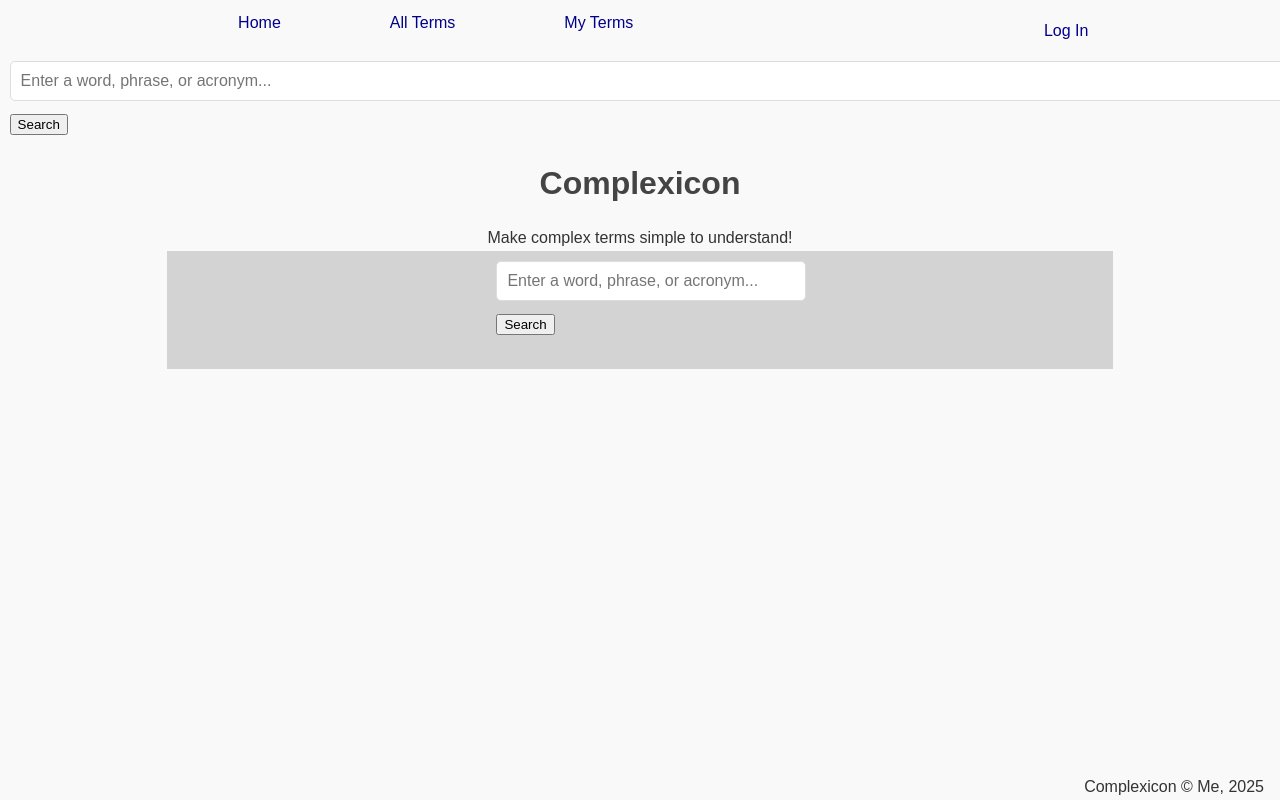
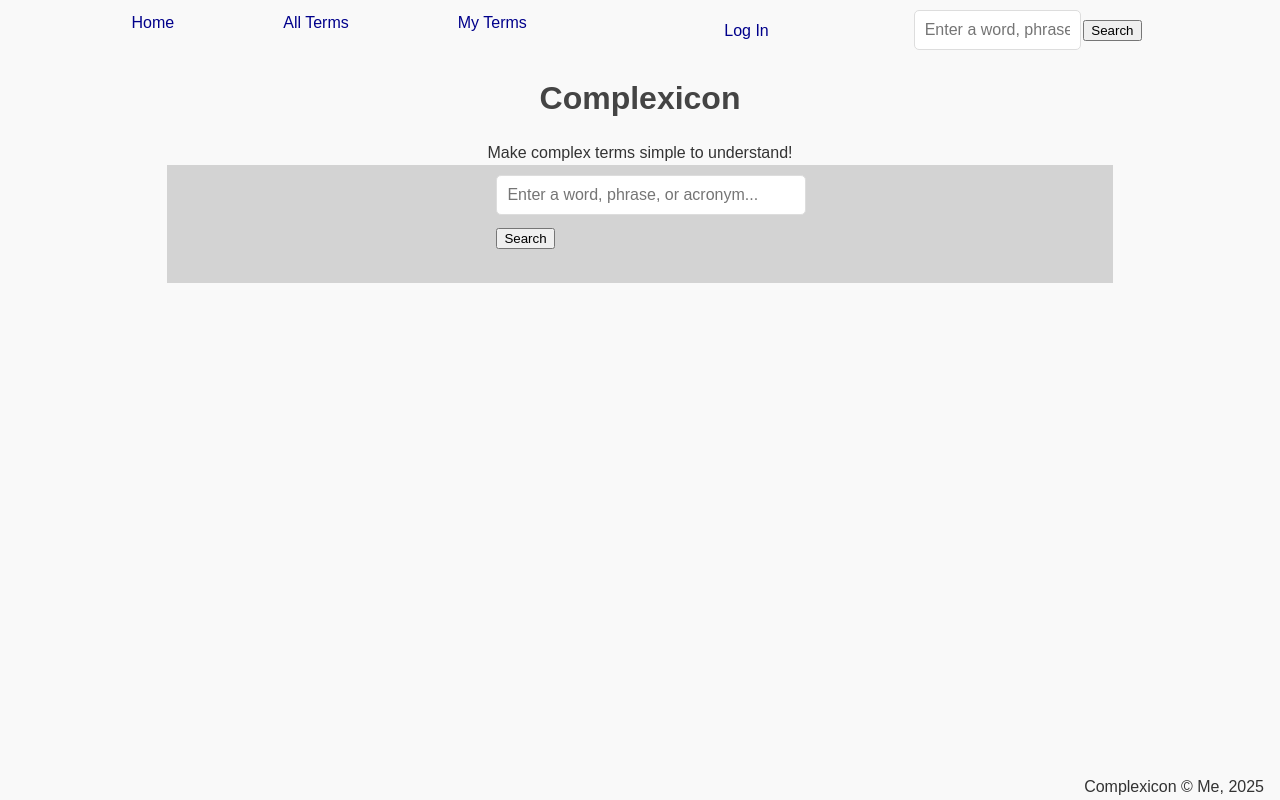
Before and after one commit to zMontreuilRRC/full-stack-demo, a React (Vite) app: page / in a window 1280 px wide. Built offline with nearby package versions, Linux system fonts and the light colour scheme.

Commit message:
Add search function to all pages, styled

```diff
--- a/src/App.css
+++ b/src/App.css
@@ -64,6 +64,11 @@ input:focus, textarea:focus, select:focus {
   box-shadow: 0 0 3px rgba(0, 123, 255, 0.3);
 }
 
+.search-and-list {
+  max-width: 80%;
+  margin: auto;
+}
+
 /* FOOTER */
 footer {
   position: fixed;
@@ -83,3 +88,13 @@ nav .page-links {
 nav span {
   margin: 0.5em;
 }
+
+nav .search-form {
+  max-width: 50%;
+}
+
+nav .search-form input {
+  display: inline;
+  max-width: 50%;
+  margin: 0 2px;
+}
--- a/src/App.tsx
+++ b/src/App.tsx
@@ -27,7 +27,7 @@ function App() {
               <span>Make complex terms simple to understand!</span>
           </header>
           <main>
-              <section>
+              <section className="search-and-list">
                   {/* invoking setSearchValue updates the state of the search */}
                   <Search
                       searchValue={searchValue}
--- a/src/components/layout.tsx
+++ b/src/components/layout.tsx
@@ -1,28 +1,12 @@
-import { Outlet, useNavigate } from "react-router-dom";
+import { Outlet } from "react-router-dom";
 import { Nav } from "./nav";
 import { Footer } from "./common";
-import { Search } from "./search";
-import { useState } from "react";
 
 // outlet component has pages injected dynamically
 export function Layout() {
-    const [searchValue, setSearchValue] = useState<string>("");
-    const navigate = useNavigate();
-
-    const doSearch = () => {
-        if(searchValue.trim()) {
-            navigate(`/terms/search?value=${searchValue}`)
-        }
-      }
-
     return(
         <>
             <Nav />
-            <Search
-                searchValue={searchValue}
-                handleSearchChange={e => setSearchValue(e)}
-                handleSubmit={doSearch}
-            />
             <Outlet />
             <Footer />
         </>
--- a/src/components/nav.tsx
+++ b/src/components/nav.tsx
@@ -1,6 +1,17 @@
-import { NavLink } from "react-router";
+import { NavLink, useNavigate } from "react-router";
+import { Search } from "./search";
+import { useState } from "react";
 
 export function Nav() {
+    const [searchValue, setSearchValue] = useState<string>("");
+    const navigate = useNavigate();
+
+    const doSearch = () => {
+        if(searchValue.trim()) {
+            navigate(`/terms/search?value=${searchValue}`)
+        }
+      }
+
     return(
         <nav>
             <div className="page-links">
@@ -19,6 +30,11 @@ export function Nav() {
                     <a href="#">Log In</a>
                 </span>
             </div>
+            <Search
+                searchValue={searchValue}
+                handleSearchChange={e => setSearchValue(e)}
+                handleSubmit={doSearch}
+            />
         </nav>
     );
 }
```
